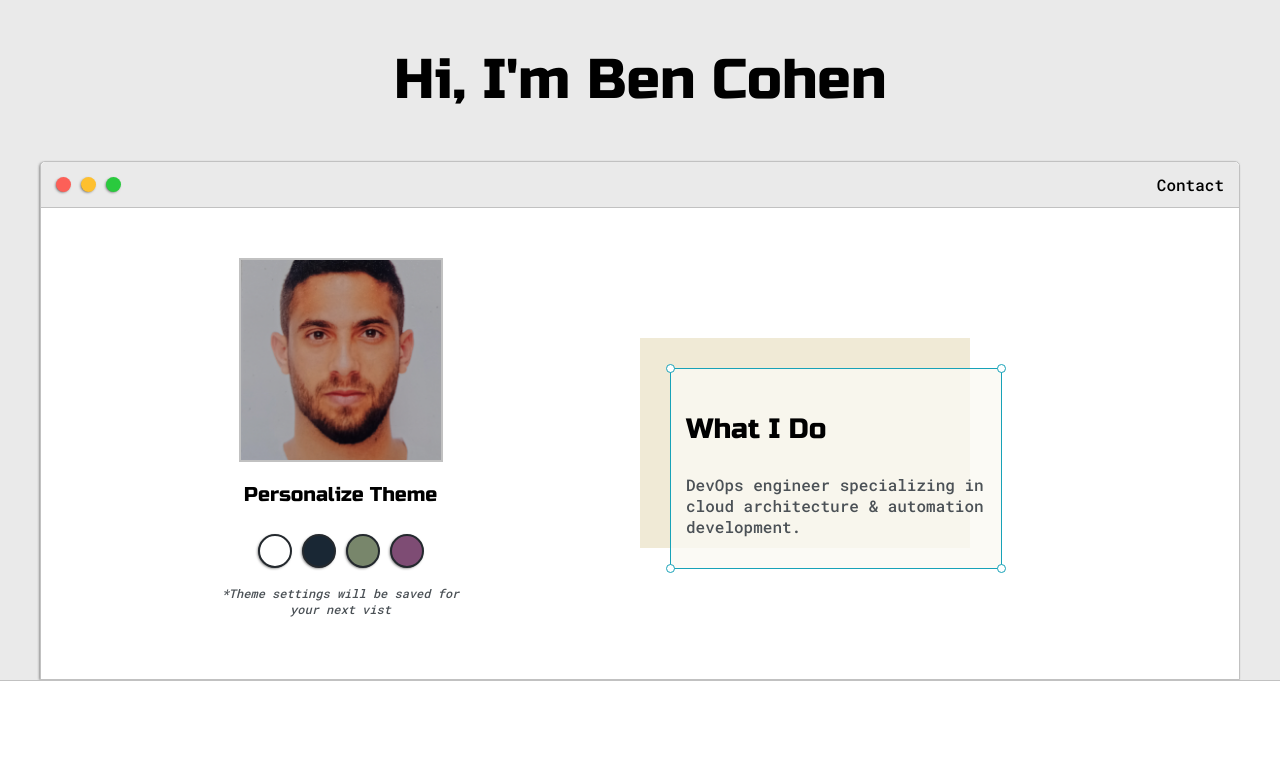
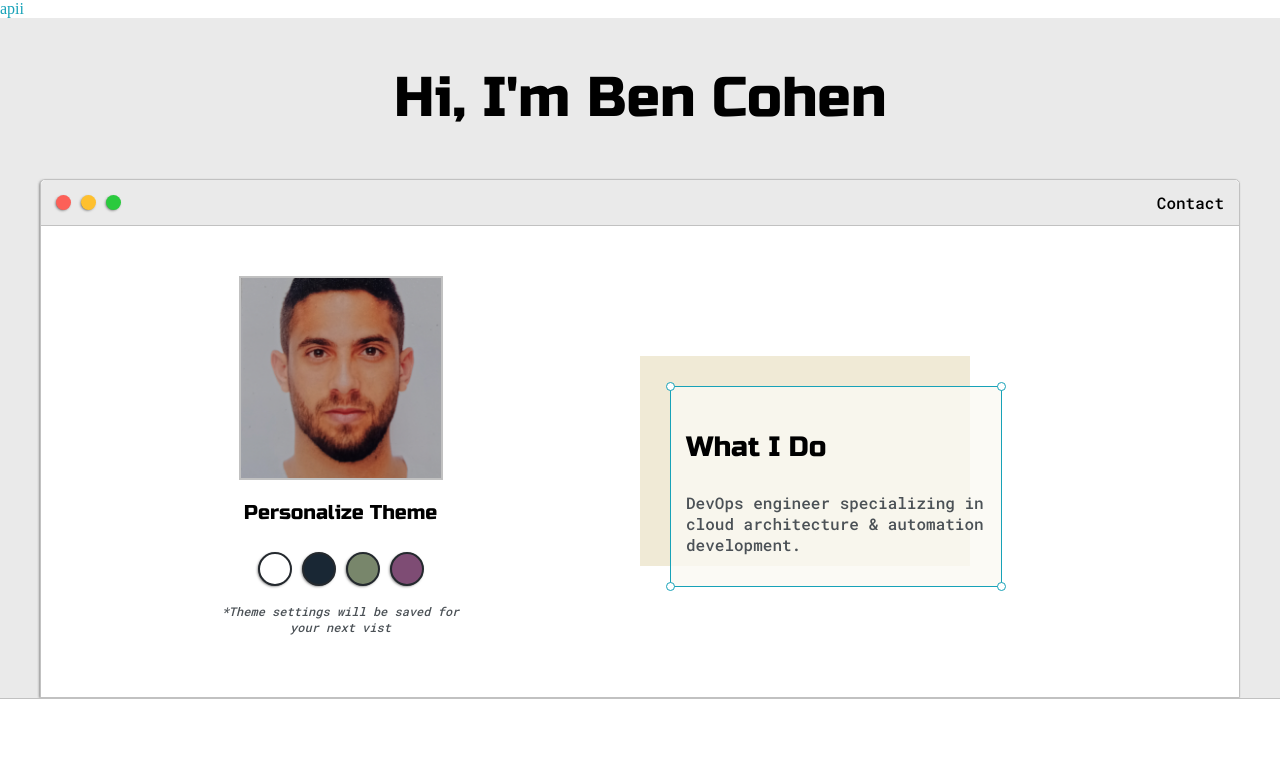
Before and after one commit to Benco351/Benco351.github.io, a plain HTML site: page index.html in a window 1280 px wide. Shown: the top 760 px of the page. Drawn offline with nearby package versions, Linux system fonts and the light colour scheme; no server answers; a script that the page names is missing.

Commit message:
Update index.html

```diff
--- a/index.html
+++ b/index.html
@@ -92,7 +92,9 @@
     <meta charset="utf-8" />
 </head>
 <body onload="showExample()">
-
+	<nav class="nav">
+		<a href ="/api" class="nav__link"> apii</a>
+	</nav>
 	<section class="s1">
 		<div class="main-container">
 			<div class="greeting-wrapper">
```
